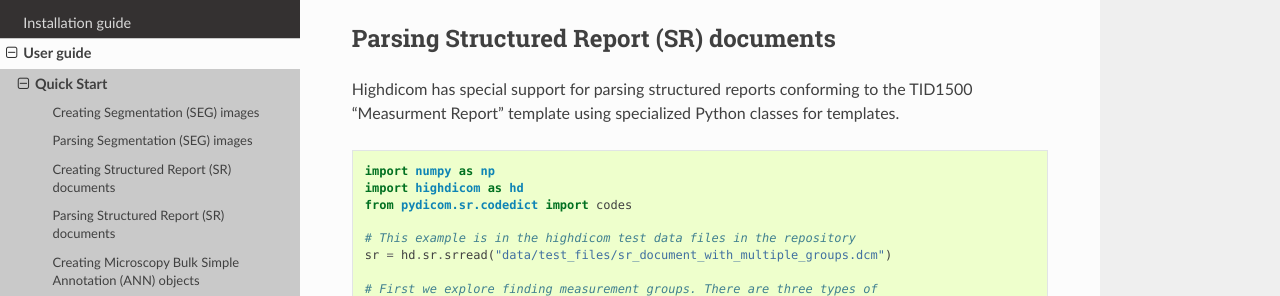
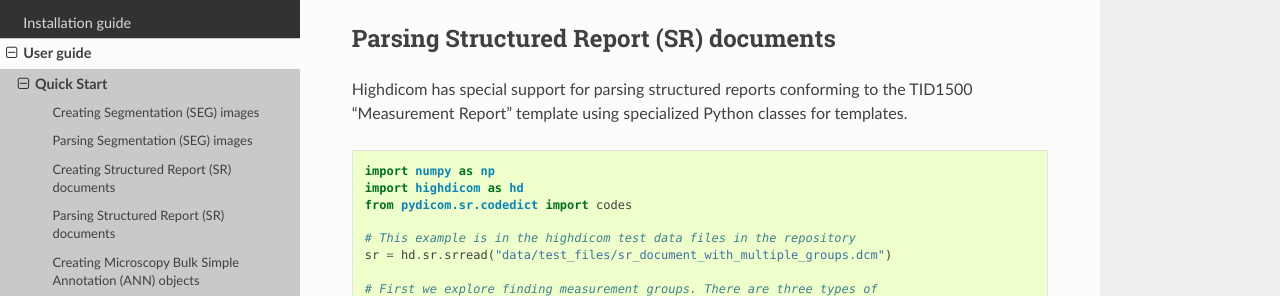
Before and after one commit to ImagingDataCommons/highdicom, a Sphinx documentation site: the page built from docs/quickstart.rst, in a window 1280 px wide and 900 px high, scrolled down 5403 px. Shown: the part 178-474 px from the top of the window. Built offline with Sphinx 7.4.7 and the Read the Docs theme 2.0.0, drawn with Linux system fonts in a browser that asks for light colours.

Commit message:
Fix codespell errors

```diff
--- a/docs/generalsr.rst
+++ b/docs/generalsr.rst
@@ -249,7 +249,7 @@
        relationship_type=hd.sr.RelationshipTypeValues.INFERRED_FROM,
     )
 
-    # A tracking identifier identifying the measurment
+    # A tracking identifier identifying the measurement
     tracking_item = hd.sr.UIDRefContentItem(
        name=codes.DCM.TrackingIdentifier,
        value=hd.UID(),  # a newly generated UID
--- a/docs/quickstart.rst
+++ b/docs/quickstart.rst
@@ -334,7 +334,7 @@
 ----------------------------------------
 
 Highdicom has special support for parsing structured reports conforming to the
-TID1500 "Measurment Report" template using specialized Python classes for
+TID1500 "Measurement Report" template using specialized Python classes for
 templates.
 
 .. code-block:: python
```
Also changed, not shown: other parts of docs/generalsr.rst (+1 -1 lines), docs/seg.rst (+5 -5 lines).
